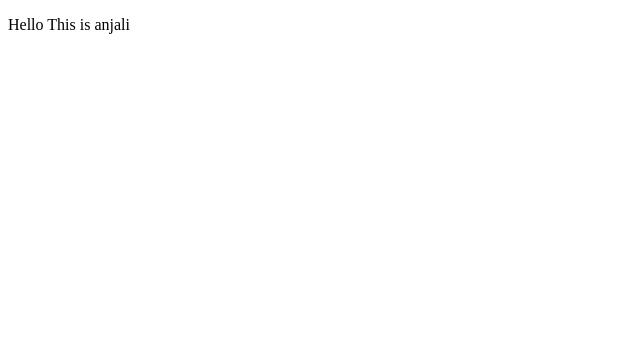
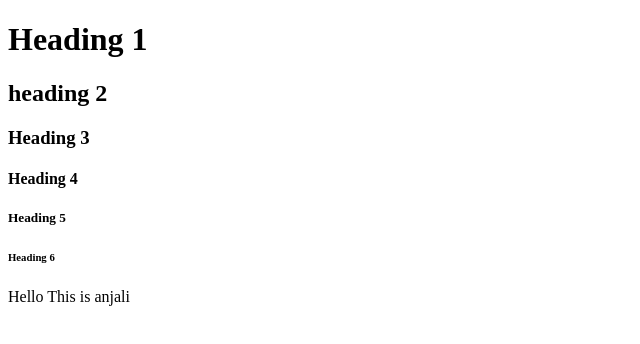
Before and after one commit to kummarianjali/WEB-DEV, a plain HTML site: page DAY-1/index.html in a window 1280 px wide. Shown: the whole page, without its empty margins (0-640 px from the left). Drawn offline with Linux system fonts and the light colour scheme.

Commit message:
Added index.html

```diff
--- a/DAY-1/index.html
+++ b/DAY-1/index.html
@@ -6,6 +6,12 @@
     <title>Document</title>
 </head>
 <body>
+    <h1>Heading 1</h1>
+    <h2>heading 2</h2>
+    <h3>Heading 3</h3>
+    <h4>Heading 4</h4>
+    <h5>Heading 5</h5>
+    <h6>Heading 6</h6>
     <p>Hello This is anjali</p>
 </body>
 </html>
```
